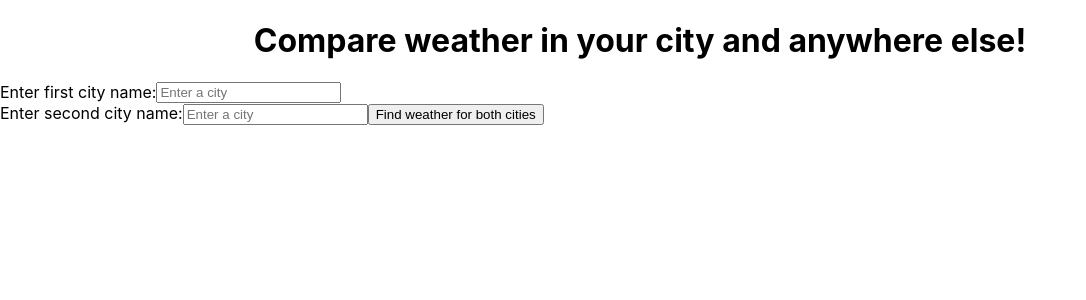
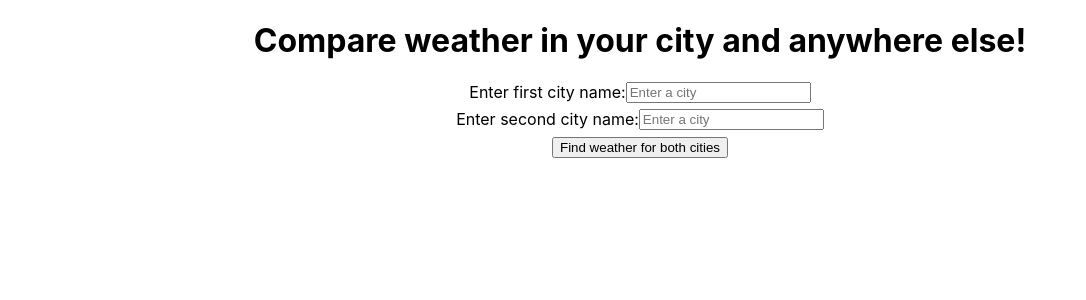
Before and after one commit to linneat/mit-vejr, a React (Create React App) app: page / in a window 1280 px wide. Shown: the top 300 px of the page, without its empty margins (0-1086 px from the left). Built offline with nearby package versions, Linux system fonts and the light colour scheme.

Commit message:
difference in temperature shown

```diff
--- a/src/App.css
+++ b/src/App.css
@@ -29,4 +29,29 @@
 .inputLabel{
   display: flex;
   flex-direction: row;
+  justify-content: center;
+  margin-bottom: 0.5%;
 }
+
+.inputWrap{
+  display: flex;
+  justify-content: center;
+  flex-direction: column;
+}
+
+.button{
+  display: flex;
+  justify-content: center;
+  flex-direction: column;
+  margin:auto;
+
+
+}
+
+.compareTemp{
+  display: flex;
+  justify-content: center;
+  margin: 2%;
+  font-size: 20px;
+
+}
--- a/src/Home.js
+++ b/src/Home.js
@@ -9,6 +9,8 @@ export default class Home extends Component {
       inputCity1: "",
       inputCity2: "",
       showWeather: false,
+      fromChildTemp1: "no data yet",
+      fromChildTemp2: "no data yet",
     };
 
     this.handleChangeCity1 = this.handleChangeCity1.bind(this);
@@ -28,12 +30,39 @@ export default class Home extends Component {
     this.setState({ inputCity2: event.target.value, showWeather: false });
   }
 
+  callBackTempChild1 = (tempFromChild) => {
+    //use data from the child here
+    console.log(tempFromChild);
+    this.setState({ fromChildTemp1: tempFromChild });
+  };
+
+  callBackTempChild2 = (tempFromChild) => {
+    this.setState({ fromChildTemp2: tempFromChild });
+  };
+
+  tempDifference() {
+    if (this.state.fromChildTemp1 > this.state.fromChildTemp2) {
+      return Math.round(this.state.fromChildTemp1 - this.state.fromChildTemp2);
+    } else {
+      return Math.round(this.state.fromChildTemp2 - this.state.fromChildTemp1);
+    }
+  }
+
+  highestTempCity() {
+    if (this.state.fromChildTemp1 > this.state.fromChildTemp2) {
+      return this.state.inputCity1;
+    } else {
+      return this.state.inputCity2;
+    }
+  }
+
   render() {
     return (
       <div className="appWrap">
         <h1 className="heading">
           Compare weather in your city and anywhere else!
         </h1>
+        <div className="inputWrap">
         <label className="inputLabel">
           Enter first city name:
           <input
@@ -44,7 +73,7 @@ export default class Home extends Component {
             onChange={this.handleChangeCity1}
           />
         </label>
-        <label>
+        <label className="inputLabel">
           Enter second city name:
           <input
             type="text"
@@ -54,21 +83,31 @@ export default class Home extends Component {
             onChange={this.handleChangeCity2}
           />
         </label>
-        <button onClick={this.findWeather}>Find weather for both cities</button>
+        <button className="button" onClick={this.findWeather}>Find weather for both cities</button>
+        </div>
         {this.state.inputCity1 !== "" &&
         this.state.inputCity2 !== "" &&
         this.state.showWeather ? (
           <div>
-            <WeatherInfo city={this.state.inputCity1} />
-            <WeatherInfo city={this.state.inputCity2} />
+            <div className="compareTemp">It is {this.tempDifference()} degrees higher in {this.highestTempCity()}</div>
+            <WeatherInfo
+              city={this.state.inputCity1}
+              callBackFromParent={this.callBackTempChild1}
+            />
+
+            <WeatherInfo
+              city={this.state.inputCity2}
+              callBackFromParent={this.callBackTempChild2}
+            />
           </div>
         ) : (
           <div></div>
         )}
-        {(this.state.inputCity1 === "" || this.state.inputCity2 ==="") && this.state.showWeather ? (
-            <div>Please enter both cities</div>
+        {(this.state.inputCity1 === "" || this.state.inputCity2 === "") &&
+        this.state.showWeather ? (
+          <div>Please enter both cities</div>
         ) : (
-            <div></div>
+          <div></div>
         )}
       </div>
     );
--- a/src/WeatherInfo.js
+++ b/src/WeatherInfo.js
@@ -22,6 +22,10 @@ export default class WeatherInfo extends Component {
     fetch(url)
       .then((response) => response.json())
       .then((data) => {
+        if (data.cod === 200) {
+          const tempInfo = data.main.feels_like;
+          this.props.callBackFromParent(tempInfo);
+        }
         this.setState({
           dataFromApi: data,
         });
@@ -33,7 +37,11 @@ export default class WeatherInfo extends Component {
       this.state.dataFromApi !== undefined &&
       this.state.dataFromApi.cod !== 200
     ) {
-      return <div>{this.state.dataFromApi.message}. Selected city: {this.state.city}</div>;
+      return (
+        <div>
+          {this.state.dataFromApi.message}. Selected city: {this.state.city}
+        </div>
+      );
     } else if (this.state.dataFromApi === undefined) {
       return <div>Loading {this.state.city}...</div>;
     } else {
```
